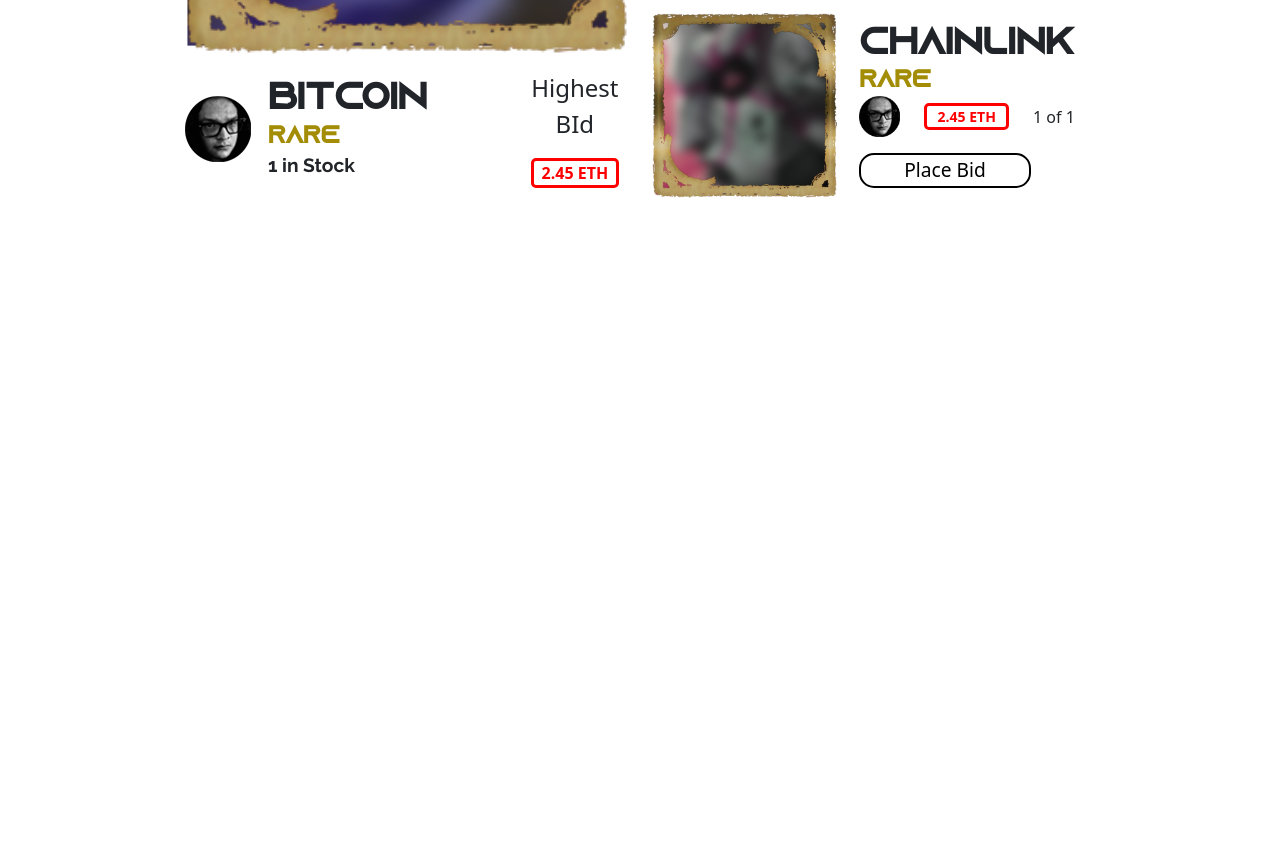
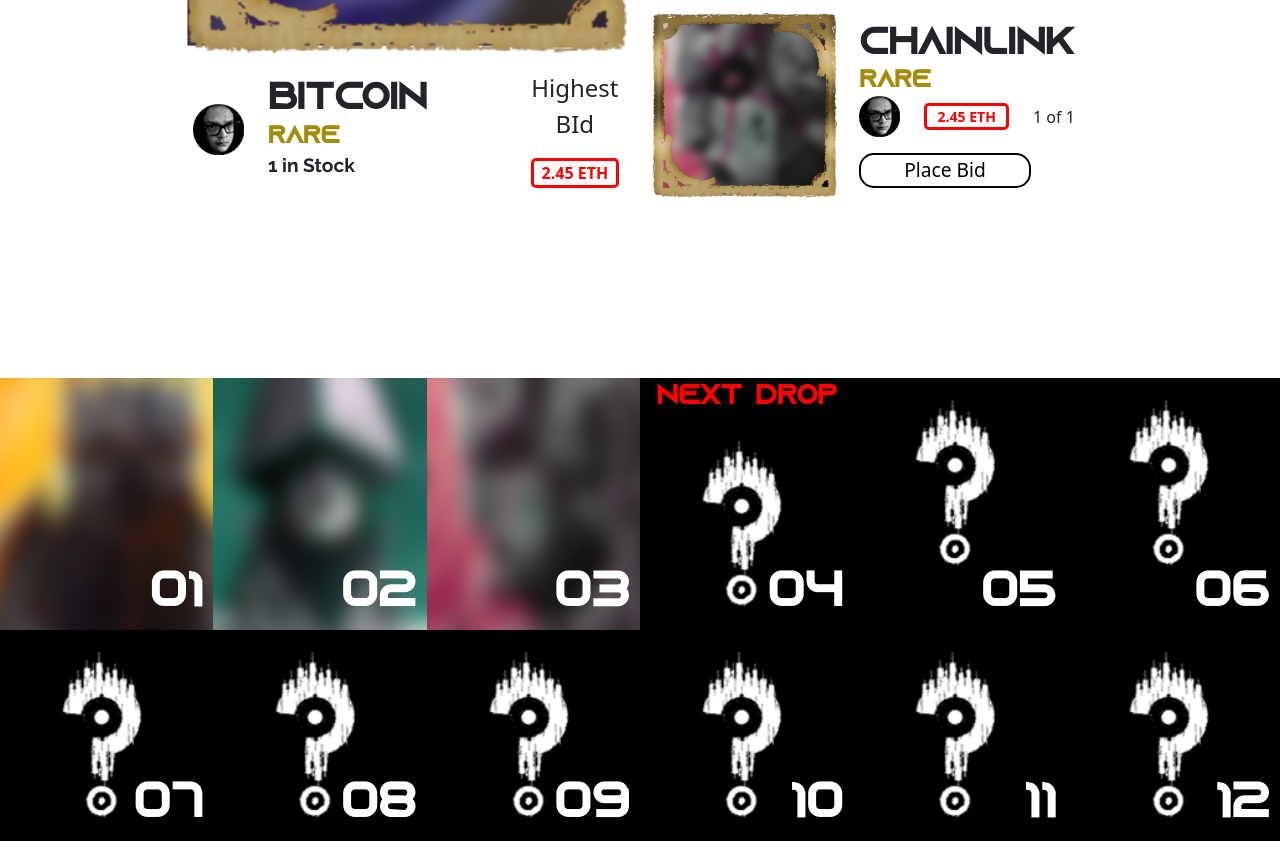
Before and after one commit to HenryGlo/cryptopia-template, a plain HTML site: page index.html in a window 1280 px wide. Shown: the part 4210-5051 px from the top of the page. Before the commit the page ends 4488 px from the top, so only its background shows below. Drawn offline with nearby package versions, Linux system fonts and the light colour scheme.

Commit message:
adding dropped bids sectio

```diff
--- a/css/custom.scss
+++ b/css/custom.scss
@@ -224,6 +224,34 @@
     }
 }
 
+.drops-section {
+    margin-top: 100px;
+    .dropped-bid-container {
+        position: relative;
+        background: #000;
+        height: 100%;
+        font-family: 'Azonix', sans-serif;
+        .next-dropped-bid {
+            color: red;
+            font-weight: 800;
+            font-size: 1.7rem;
+            width: 100%;
+            top: 0px;
+            text-align: center;
+        }
+        .dropped-bid-information {
+            position: absolute;
+            text-align: right;
+            padding: 0 5%;
+            font-size: 3rem;
+            color: #fff;
+            font-weight: 800;
+            bottom: 0;
+            width: 100%;
+        }
+    }
+}
+
 @media only screen and (max-width: 600px) {
     .banner-section {
         .banner-title-container {
--- a/index.html
+++ b/index.html
@@ -388,10 +388,10 @@
                         </div>
                         <div class="row align-items-center justify-content-between mt-3 bid-information-container">
                           <div class="col-lg-8">
-                            <div class="row align-items-center bid-selected-info">
-                              <div class="col-lg-3 col-12">
+                            <div class="row justify-content-center align-items-center bid-selected-info">
+                              <div class="col-lg-3 col-6">
                                 <div class="d-flex justify-content-center">
-                                  <img src="./img/OwnerMedium.png" alt="" width="w-100">
+                                  <img src="./img/OwnerMedium.png" alt="" class="w-100">
                                 </div>
                               </div>
                               <div class="col-lg-9">
@@ -505,6 +505,112 @@
       </div>
     </section>
 
+    <section class='drops-section'>
+      <div class="container-fluid">
+        <div class="row">
+          <div class="col-lg-2 col-4 p-0">
+            <div class="dropped-bid-container">
+              <img src="./img/Droplist1.png" alt="" class="w-100 h-100">
+              <div class="dropped-bid-information">
+                01
+              </div>
+            </div>
+          </div>
+          <div class="col-lg-2 col-4 p-0">
+            <div class="dropped-bid-container">
+              <img src="./img/Droplist2.png" alt="" class="w-100 h-100">
+              <div class="dropped-bid-information">
+                02
+              </div>
+            </div>
+          </div>
+          <div class="col-lg-2 col-4 p-0">
+            <div class="dropped-bid-container">
+              <img src="./img/Droplist3.png" alt="" class="w-100 h-100">
+              <div class="dropped-bid-information">
+                03
+              </div>
+            </div>
+          </div>
+          <div class="col-lg-2 col-4 p-0">
+            <div class="dropped-bid-container">
+              <div class="next-dropped-bid">
+                Next Drop
+              </div>
+              <img src="./img/Droplistnull.png" alt="" class="w-100">
+              <div class="dropped-bid-information">
+                04
+              </div>
+            </div>
+          </div>
+          <div class="col-lg-2 col-4 p-0">
+            <div class="dropped-bid-container">
+              <img src="./img/Droplistnull.png" alt="" class="w-100">
+              <div class="dropped-bid-information">
+                05
+              </div>
+            </div>
+          </div>
+          <div class="col-lg-2 col-4 p-0">
+            <div class="dropped-bid-container">
+              <img src="./img/Droplistnull.png" alt="" class="w-100">
+              <div class="dropped-bid-information">
+                06
+              </div>
+            </div>
+          </div>
+          <div class="col-lg-2 col-4 p-0">
+            <div class="dropped-bid-container">
+              <img src="./img/Droplistnull.png" alt="" class="w-100">
+              <div class="dropped-bid-information">
+                07
+              </div>
+            </div>
+          </div>
+          <div class="col-lg-2 col-4 p-0">
+            <div class="dropped-bid-container">
+              <img src="./img/Droplistnull.png" alt="" class="w-100">
+              <div class="dropped-bid-information">
+                08
+              </div>
+            </div>
+          </div>
+          <div class="col-lg-2 col-4 p-0">
+            <div class="dropped-bid-container">
+              <img src="./img/Droplistnull.png" alt="" class="w-100">
+              <div class="dropped-bid-information">
+                09
+              </div>
+            </div>
+          </div>
+          <div class="col-lg-2 col-4 p-0">
+            <div class="dropped-bid-container">
+              <img src="./img/Droplistnull.png" alt="" class="w-100">
+              <div class="dropped-bid-information">
+                10
+              </div>
+            </div>
+          </div>
+          <div class="col-lg-2 col-4 p-0">
+            <div class="dropped-bid-container">
+              <img src="./img/Droplistnull.png" alt="" class="w-100">
+              <div class="dropped-bid-information">
+                11
+              </div>
+            </div>
+          </div>
+          <div class="col-lg-2 col-4 p-0">
+            <div class="dropped-bid-container">
+              <img src="./img/Droplistnull.png" alt="" class="w-100">
+              <div class="dropped-bid-information">
+                12
+              </div>
+            </div>
+          </div>
+        </div>
+      </div>
+    </section>
+
     <script src="https://cdn.jsdelivr.net/npm/bootstrap@5.0.2/dist/js/bootstrap.bundle.min.js" integrity="sha384-MrcW6ZMFYlzcLA8Nl+NtUVF0sA7MsXsP1UyJoMp4YLEuNSfAP+JcXn/tWtIaxVXM" crossorigin="anonymous"></script>
   </body>
 </html>
```
Also changed, not shown: css/custom.css, img/Droplist2.png (added), img/Droplist3.png (added), img/Droplistnull.png (added).
